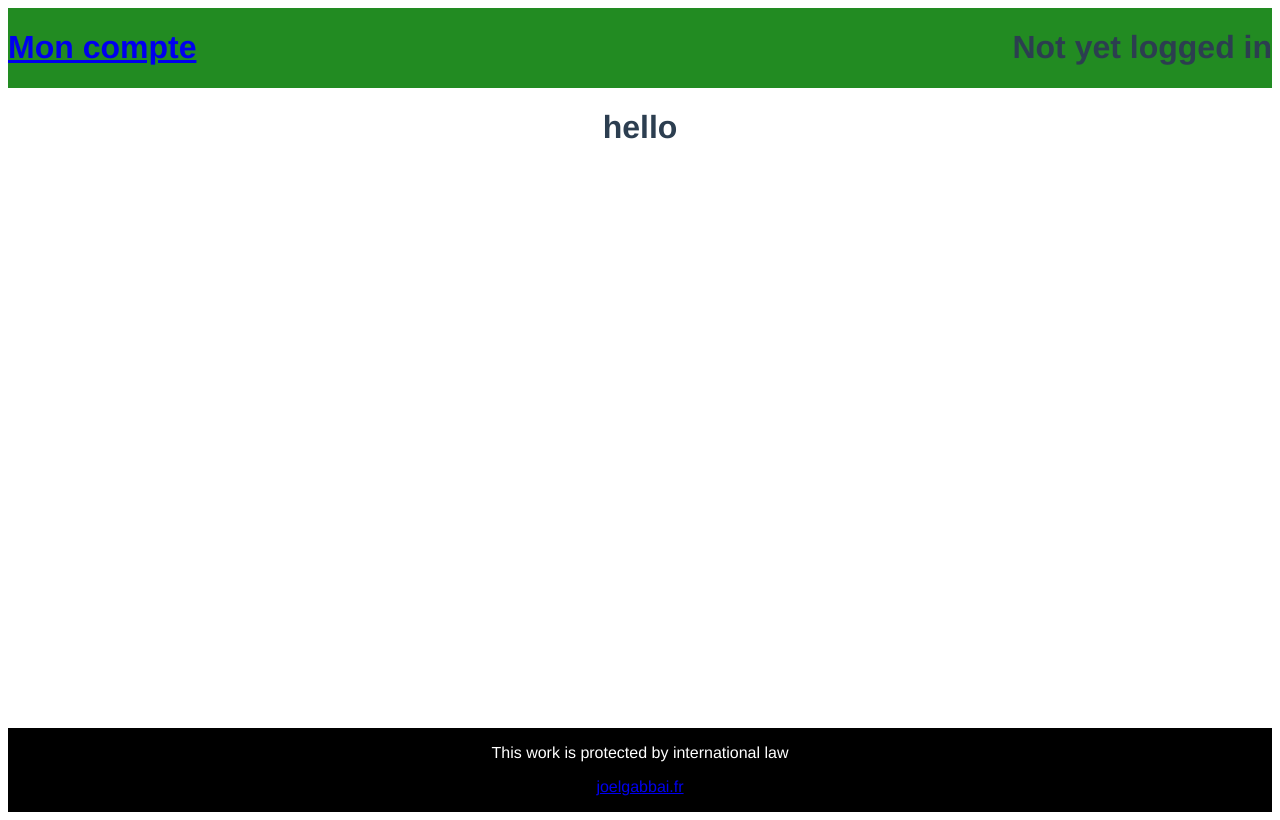
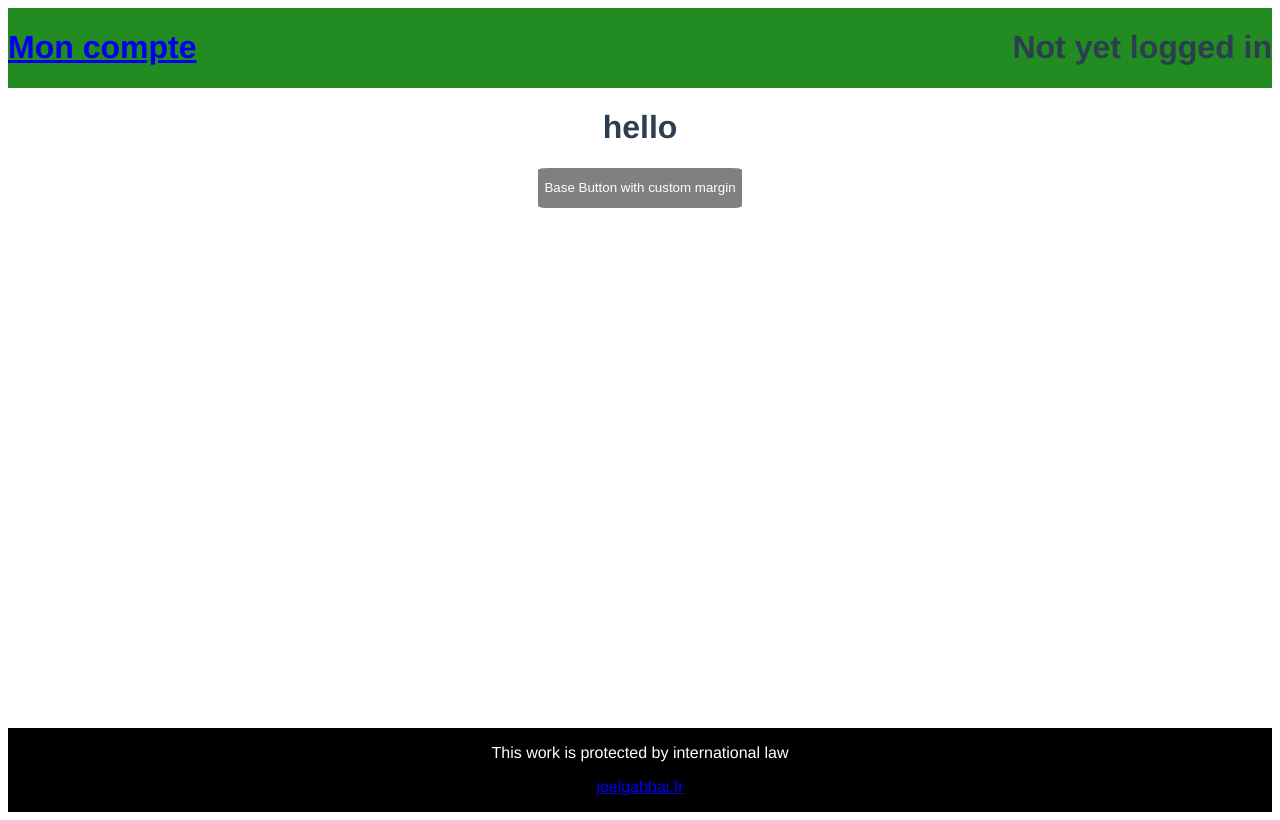
Before and after one commit to Joel-alt/Tutorial3, a Vue app: page / in a window 1280 px wide. Built offline with nearby package versions, Linux system fonts and the light colour scheme.

Commit message:
Ex 7: create BaseButton with primary color

```diff
--- /dev/null
+++ b/src/components/BaseButton.vue
@@ -0,0 +1,35 @@
+<template>
+  <button type="button" disabled class="button1">
+    Base Button with custom margin
+  </button>
+</template>
+
+<script>
+
+export default {
+  name: 'BaseButton'
+}
+</script>
+
+<style>
+.button1{
+  background-color: forestgreen;
+  border-bottom-color: forestgreen;
+  height: 40px;
+  border-radius: 5%;
+  color: white;
+  border:none;
+}
+
+.button1:hover{
+  background-color: darkgreen;
+}
+
+.button1:focus{
+  background-color: red;
+}
+
+.button1:disabled{
+  background-color: grey;
+}
+</style>
--- a/src/components/HomePage.vue
+++ b/src/components/HomePage.vue
@@ -1,12 +1,15 @@
 <template>
   <div class="body">
     <h1>hello</h1>
+    <BaseButton/>
   </div>
 </template>
 
 <script>
+import BaseButton from "@/components/BaseButton";
 export default {
   name: 'HomePage',
+  components: {BaseButton}
 }
 </script>
 
```
